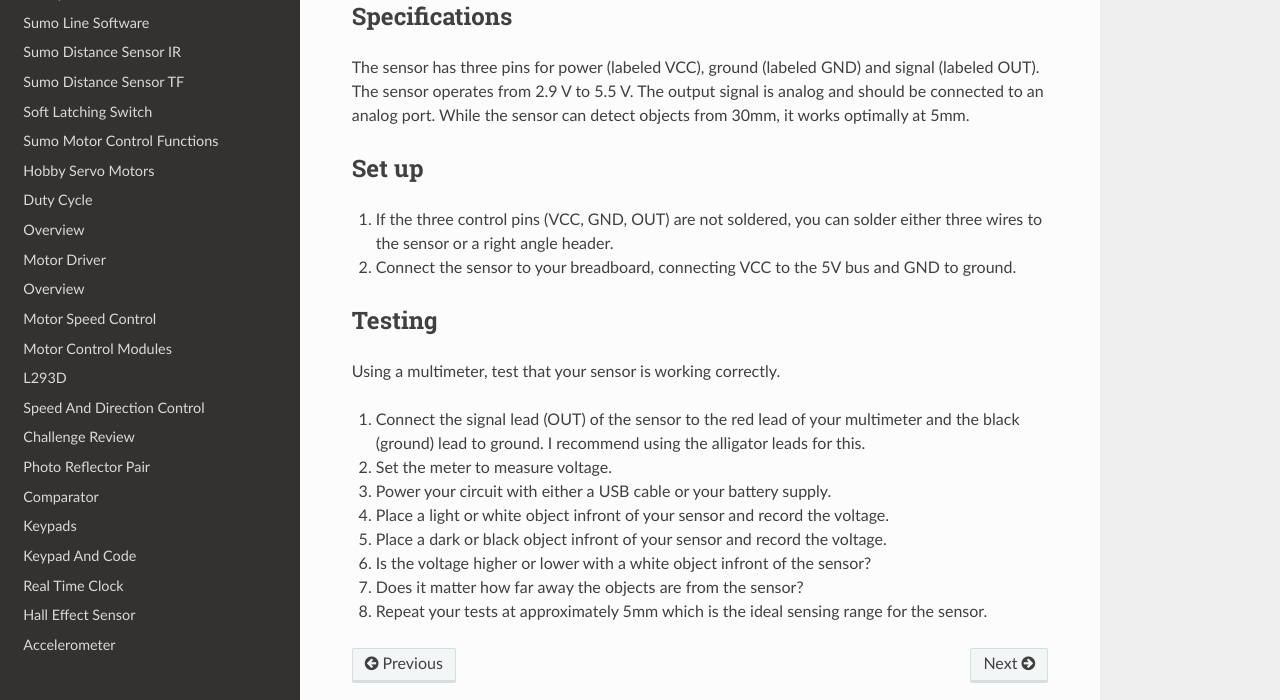
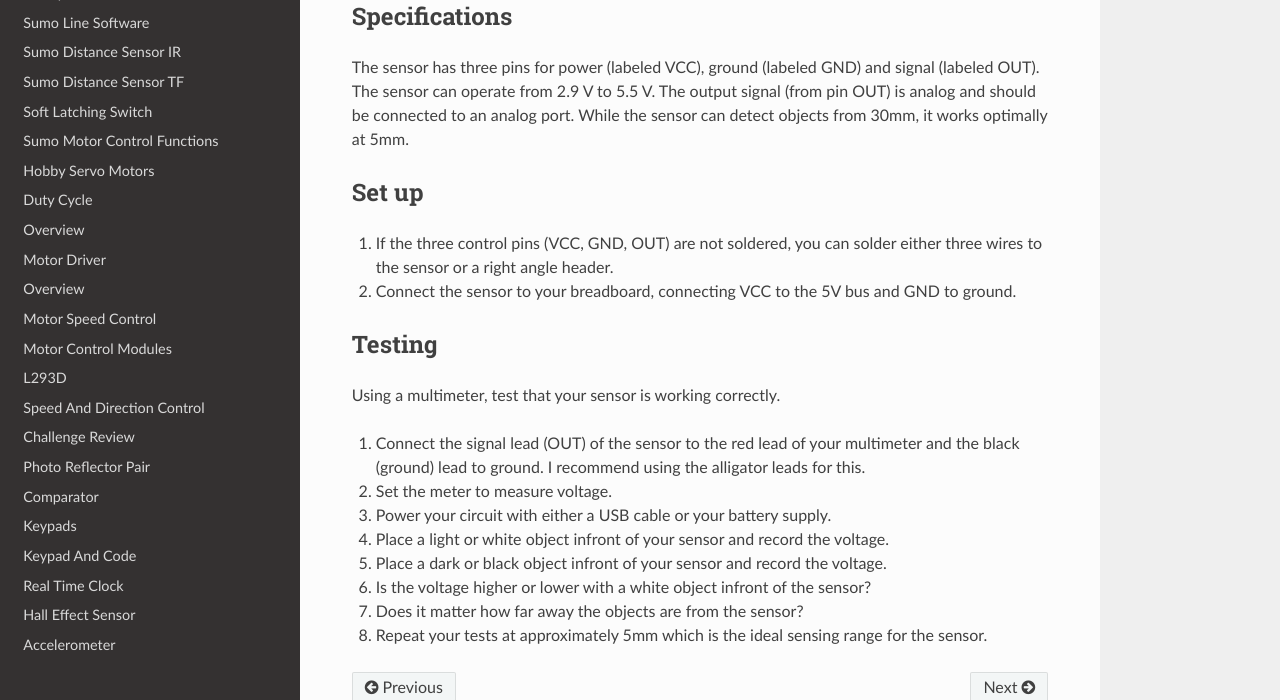
Before and after one commit to maxtkc/mvths-wiki, a Sphinx documentation site: the page built from docs/070xf-sumo-line-sensor.rst, in a window 1280 px wide and 900 px high, scrolled down 1996 px, cut to the strip 200-900 px from the top of the window. Built offline with Sphinx 7.4.7 and the Read the Docs theme 2.0.0, drawn with Linux system fonts in a browser that asks for light colours; pages that are not in the unit, such as notebooks, are missing from menus.

Commit message:
Update 070xf-sumo-line-sensor.rst

```diff
--- a/docs/070xf-sumo-line-sensor.rst
+++ b/docs/070xf-sumo-line-sensor.rst
@@ -26,7 +26,7 @@ Below is an image of the QTR-MD-01A sensor you will be using. The black box with
 
 Specifications
 -------
-The sensor has three pins for power (labeled VCC), ground (labeled GND) and signal (labeled OUT). The sensor operates from 2.9 V to 5.5 V. The output signal is analog and should be connected to an analog port. While the sensor can detect objects from 30mm, it works optimally at 5mm.
+The sensor has three pins for power (labeled VCC), ground (labeled GND) and signal (labeled OUT). The sensor can operate from 2.9 V to 5.5 V. The output signal (from pin OUT) is analog and should be connected to an analog port. While the sensor can detect objects from 30mm, it works optimally at 5mm.
 
 Set up
 --------
```
